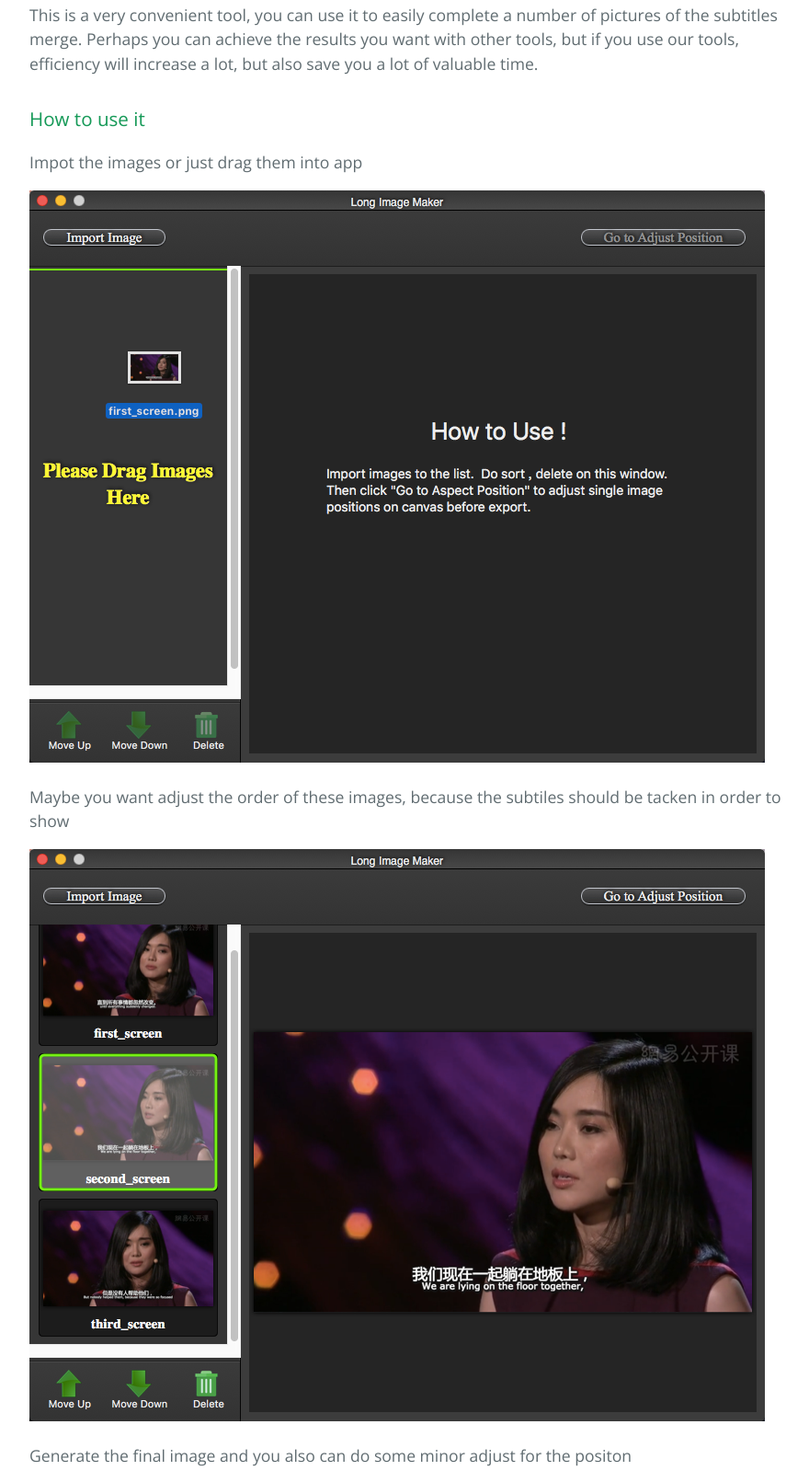
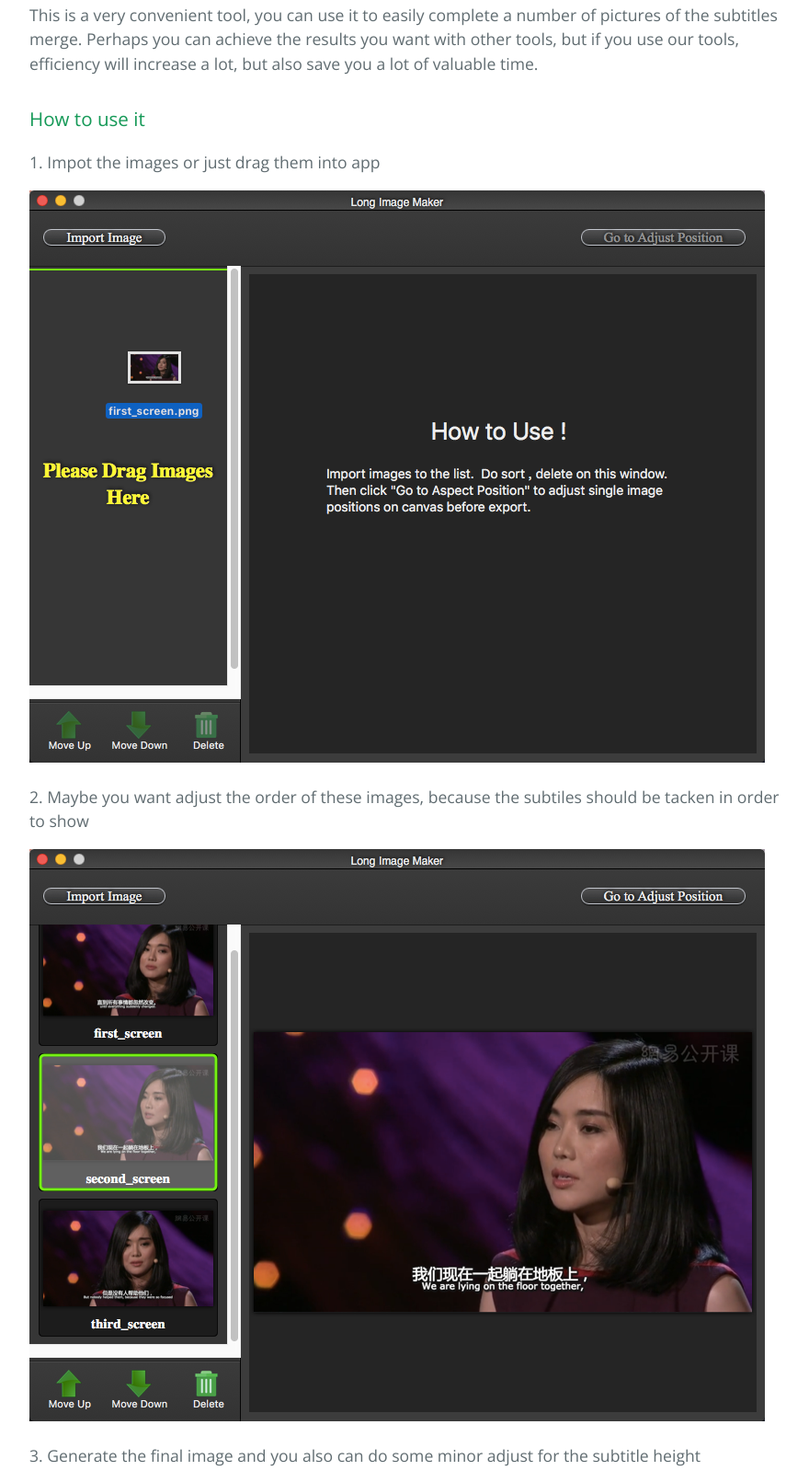
Before and after one commit to wust-center/wust-center.github.io, a plain HTML site: page index.html in a window 1280 px wide. Shown: the part 394-2005 px from the top of the page at 92% size, without its empty margins (192-1072 px from the left). Drawn offline with nearby package versions, Linux system fonts and the light colour scheme.

Commit message:
refine page

```diff
--- a/index.html
+++ b/index.html
@@ -24,31 +24,31 @@
 <h3>
 <a id="designer-templates" class="anchor" href="#designer-templates" aria-hidden="true"><span aria-hidden="true" class="octicon octicon-link"></span></a>How to use it</h3>
 
-<p>Impot the images or just drag them into app</p>
+<p>1. Impot the images or just drag them into app</p>
 
 <p>
   <img src="0.png">
 </p>
 
-<p>Maybe you want adjust the order of these images, because the subtiles should be tacken in order to show</p>
+<p>2. Maybe you want adjust the order of these images, because the subtiles should be tacken in order to show</p>
 
 <p>
   <img src="1.png">
 </p>
 
-<p>Generate the final image and you also can do some minor adjust for the positon</p>
+<p>3. Generate the final image and you also can do some minor adjust for the subtitle height</p>
 
 <p>
   <img src="2.png">
 </p>
 
-<p>Export it</p>
+<p>4. Export it</p>
 
 <p>
   <img src="3.png">
 </p>
 
-<p>Well done!</p>
+<p>5. Well done!</p>
 
 <p>
   <img src="4.png">
```
